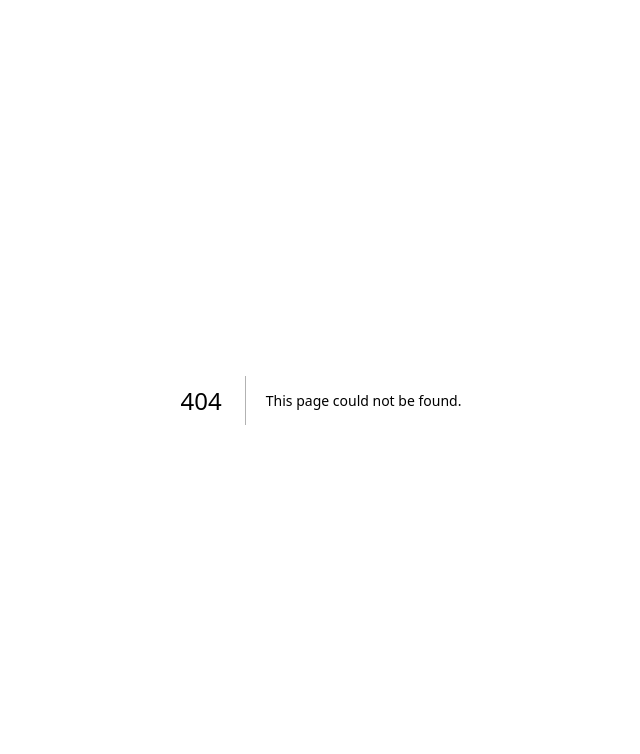
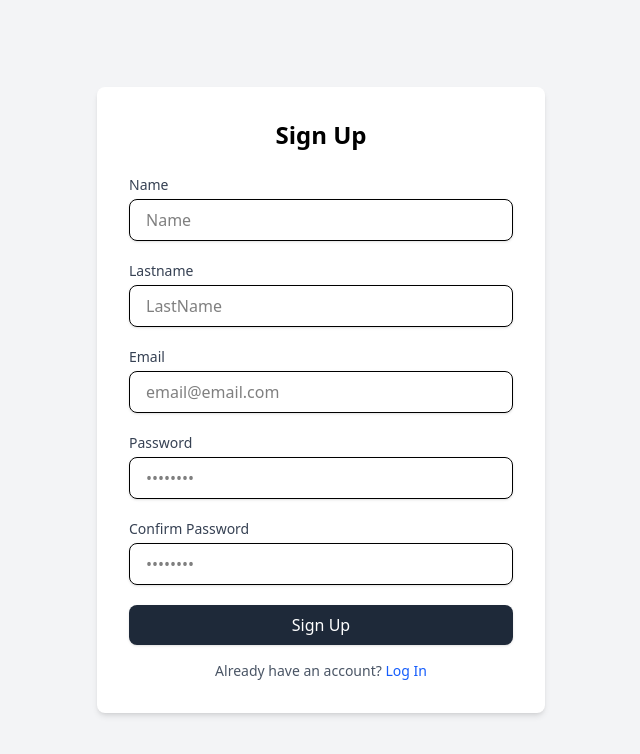
Before and after one commit to samjaurz/todo-list-react-django-flask, a Next.js app in the folder client-react/: page /signup in a window 1280 px wide. Before the commit this address had no page. Shown: the top 754 px of the page, without its empty margins (319-959 px from the left). Built offline with nearby package versions, Linux system fonts and the light colour scheme.

Commit message:
feat(signup): create form of signup

```diff
--- /dev/null
+++ b/client-react/src/app/(auth)/signup/page.tsx
@@ -0,0 +1,125 @@
+"use client";
+import getApiInstance from "@/lib/axios";
+import { useRouter } from "next/navigation";
+import React, { useState } from "react";
+
+export default function SignupPage() {
+  const router = useRouter();
+  const [name, setName] = useState("");
+  const [lastName, setLastName] = useState("")
+  const [email, setEmail] = useState("");
+  const [password, setPassword] = useState("");
+  const [confirmPassword, setConfirmPassword] = useState("");
+
+
+  const api = getApiInstance(false);
+
+  const handleSubmit = async (e: React.FormEvent<HTMLFormElement>) => {
+    e.preventDefault();
+    const payload = {
+      name: name,
+      last_name: lastName,
+      email: email,
+      password: password,
+      password_confirmation: confirmPassword,
+    };
+    const response = await api.post("auth/sign_up", payload);
+    console.log("response from signup", response.data);
+    if (response.status === 200) {
+      router.push("/");
+    }
+  };
+
+  return (
+    <div className="min-h-screen flex items-center justify-center bg-gray-100">
+      <div className="bg-white p-8 rounded-lg shadow-md w-full max-w-md">
+        <h2 className="text-2xl font-bold mb-6 text-center">Sign Up</h2>
+        <form onSubmit={handleSubmit} className="space-y-5">
+           <div>
+            <label className="block text-sm font-medium text-gray-700">
+              Name
+            </label>
+            <input
+              type="text"
+              className="mt-1 block w-full px-4 py-2 border rounded-lg shadow-sm focus:ring focus:ring-blue-200 focus:outline-none"
+              placeholder="Name"
+              value={name}
+              onChange={(e) => setName(e.target.value)}
+              required
+            />
+          </div>
+
+           <div>
+            <label className="block text-sm font-medium text-gray-700">
+              Lastname
+            </label>
+            <input
+              type="text"
+              className="mt-1 block w-full px-4 py-2 border rounded-lg shadow-sm focus:ring focus:ring-blue-200 focus:outline-none"
+              placeholder="LastName"
+              value={lastName}
+              onChange={(e) => setLastName(e.target.value)}
+              required
+            />
+          </div>
+
+          <div>
+            <label className="block text-sm font-medium text-gray-700">
+              Email
+            </label>
+            <input
+              type="email"
+              className="mt-1 block w-full px-4 py-2 border rounded-lg shadow-sm focus:ring focus:ring-blue-200 focus:outline-none"
+              placeholder="email@email.com"
+              value={email}
+              onChange={(e) => setEmail(e.target.value)}
+              required
+            />
+          </div>
+
+          <div>
+            <label className="block text-sm font-medium text-gray-700">
+              Password
+            </label>
+            <input
+              type="password"
+              className="mt-1 block w-full px-4 py-2 border rounded-lg shadow-sm focus:ring focus:ring-blue-200 focus:outline-none"
+              placeholder="••••••••"
+              value={password}
+              onChange={(e) => setPassword(e.target.value)}
+              required
+            />
+          </div>
+
+          <div>
+            <label className="block text-sm font-medium text-gray-700">
+              Confirm Password
+            </label>
+            <input
+              type="password"
+              className="mt-1 block w-full px-4 py-2 border rounded-lg shadow-sm focus:ring focus:ring-blue-200 focus:outline-none"
+              placeholder="••••••••"
+              value={confirmPassword}
+              onChange={(e) => setConfirmPassword(e.target.value)}
+              required
+            />
+          </div>
+
+          <button
+            type="submit"
+            className="w-full py-2 px-4 rounded-lg shadow text-white bg-gray-800 hover:bg-gray-700"
+          >
+            Sign Up
+          </button>
+        </form>
+
+        <p className="mt-4 text-center text-sm text-gray-600">
+          Already have an account?{" "}
+          <a href="/login" className="text-blue-600 hover:underline">
+            Log In
+          </a>
+        </p>
+      </div>
+    </div>
+  );
+}
```
